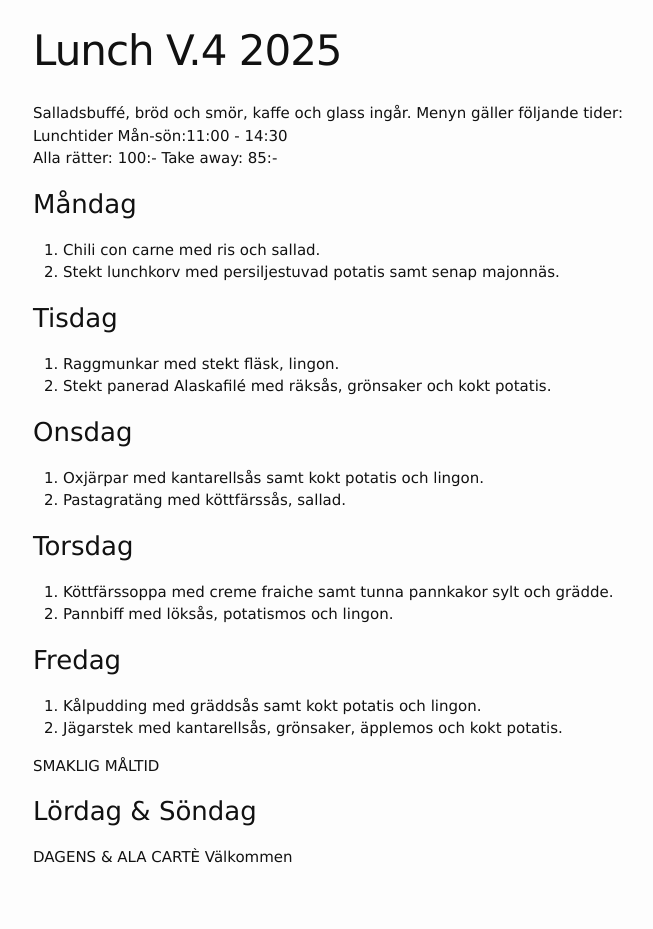
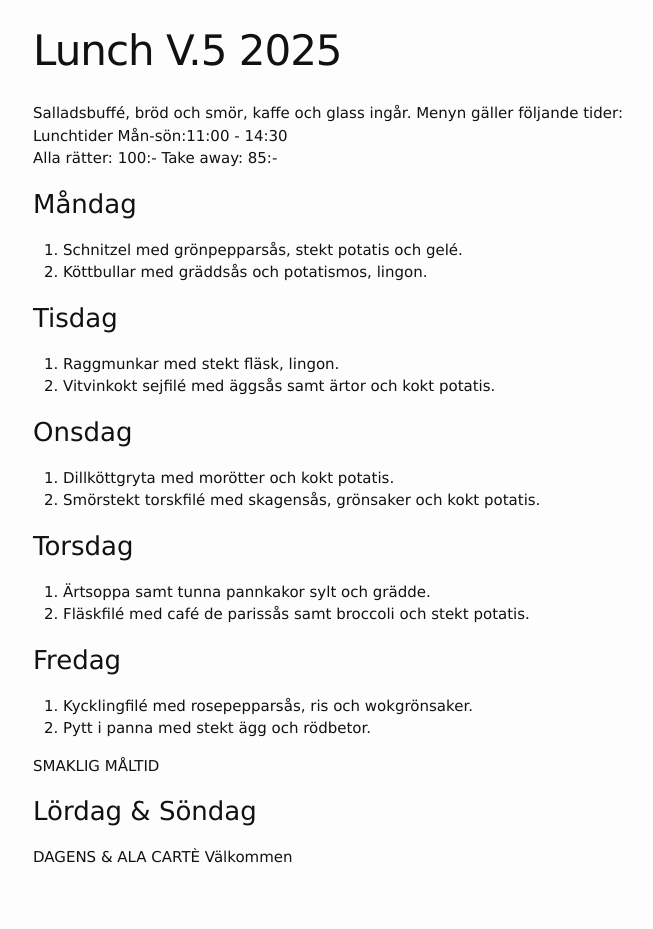
Before and after one commit to FarInn62/farinn62.github.io, a Jekyll site: the page built from lunch.md, in a window 1280 px wide. Shown: the whole page, without its empty margins (237-890 px from the left). Built offline with Jekyll 4.4.1, drawn with Linux system fonts in a browser that asks for light colours.

Commit message:
Update lunch.md

```diff
--- a/lunch.md
+++ b/lunch.md
@@ -1,6 +1,6 @@
 ---
 layout: foodmenu
-title: Lunch V.4 2025
+title: Lunch V.5 2025
 permalink: /lunch/
 published: true
 ---
@@ -11,28 +11,28 @@ Alla rätter: 100:- Take away: 85:-
 
 ### Måndag
 
-1. Chili con carne med ris och sallad.
-2. Stekt lunchkorv med persiljestuvad potatis samt senap majonnäs.
+1. Schnitzel med grönpepparsås, stekt potatis och gelé.
+2. Köttbullar med gräddsås och potatismos, lingon.
 
 ### Tisdag
 
 1. Raggmunkar med stekt fläsk, lingon.
-2. Stekt panerad Alaskafilé med räksås, grönsaker och kokt potatis.
+2. Vitvinkokt sejfilé med äggsås samt ärtor och kokt potatis.
 
 ### Onsdag
 
-1. Oxjärpar med kantarellsås samt kokt potatis och lingon.
-2. Pastagratäng med köttfärssås, sallad.
+1. Dillköttgryta med morötter och kokt potatis.
+2. Smörstekt torskfilé med skagensås, grönsaker och kokt potatis.
 
 ### Torsdag
 
-1. Köttfärssoppa med creme fraiche samt tunna pannkakor sylt och grädde.
-2. Pannbiff med löksås, potatismos och lingon.
+1. Ärtsoppa samt tunna pannkakor sylt och grädde.
+2. Fläskfilé med café de parissås samt broccoli och stekt potatis.
 
 ### Fredag
 
-1. Kålpudding med gräddsås samt kokt potatis och lingon.
-2. Jägarstek med kantarellsås, grönsaker, äpplemos och kokt potatis.
+1. Kycklingfilé med rosepepparsås, ris och wokgrönsaker.
+2. Pytt i panna med stekt ägg och rödbetor.
 
 SMAKLIG MÅLTID
 ### Lördag & Söndag
```
